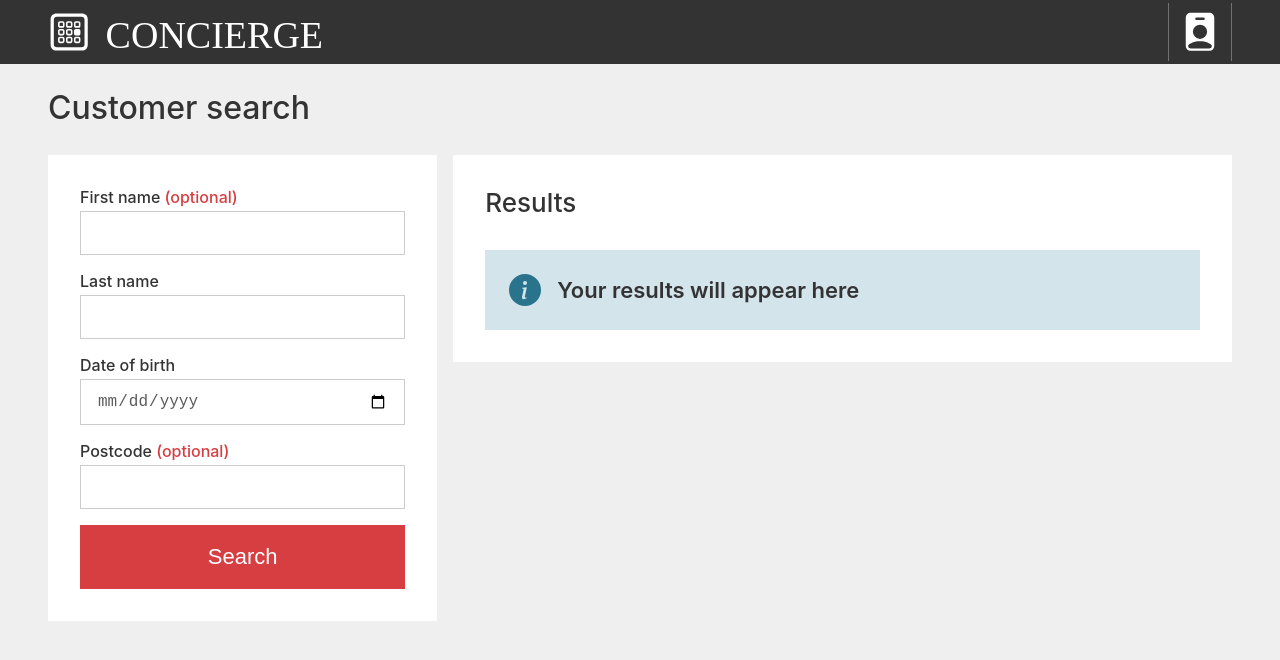
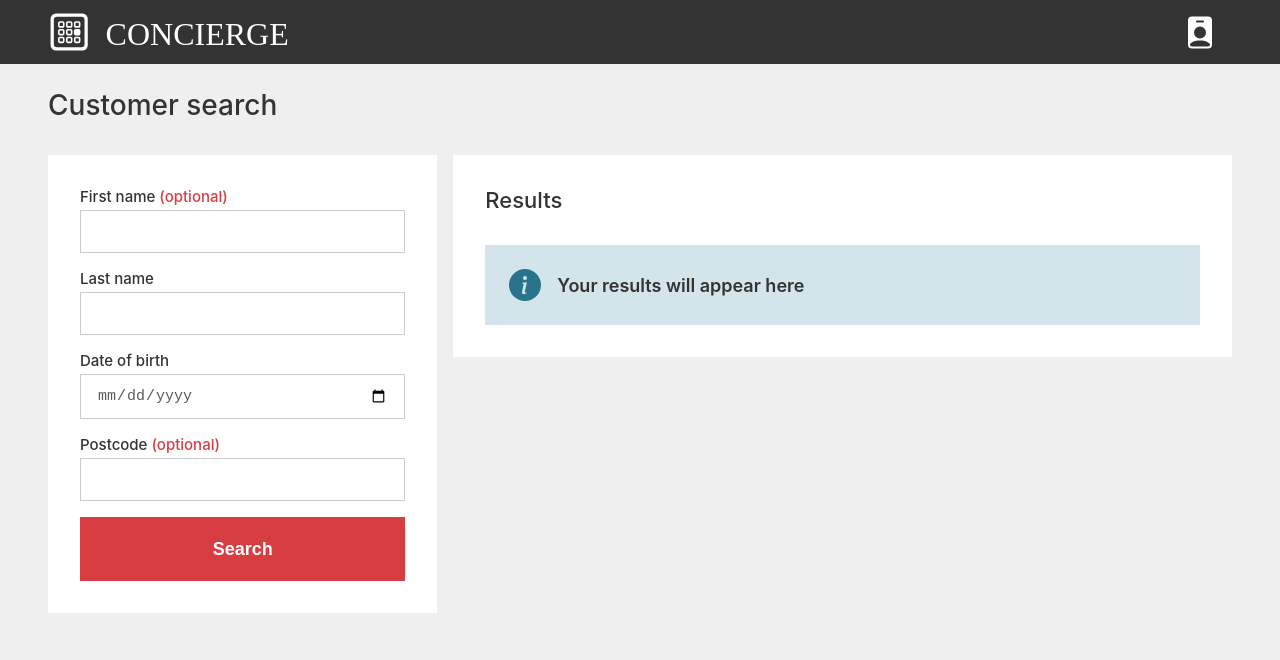
Before and after one commit to alexkinsey/concierge, a React (Create React App) app: page / in a window 1280 px wide. Shown: the top 660 px of the page. Built offline with nearby package versions, Linux system fonts and the light colour scheme.

Commit message:
tweated font and stylees

```diff
--- a/src/components/AppointmentDetails/index.styles.js
+++ b/src/components/AppointmentDetails/index.styles.js
@@ -18,6 +18,6 @@ export const TextArea = styled.textarea`
   margin-bottom: 1rem;
 
   font-family: 'Avenir Next';
-  font-size: 16px;
+  font-size: 15px;
   color: var(--darkGrey);
 `;
--- a/src/components/CreateEditAppointment/AppointmentDetailsForm/index.styles.js
+++ b/src/components/CreateEditAppointment/AppointmentDetailsForm/index.styles.js
@@ -5,6 +5,6 @@ export const TextArea = styled.textarea`
   padding: 1.5rem;
 
   font-family: 'Avenir Next';
-  font-size: 16px;
+  font-size: 15px;
   color: var(--darkGrey);
 `;
--- a/src/components/common/NavBar/index.js
+++ b/src/components/common/NavBar/index.js
@@ -9,7 +9,7 @@ const NavBar = () => {
           <LogoImage src={Logo}></LogoImage>
           <Title>CONCIERGE</Title>
         </Wrapper>
-        <AccountIcon xmlns="http://www.w3.org/2000/svg" width="38" height="38" fill="white" viewBox="0 0 16 16">
+        <AccountIcon xmlns="http://www.w3.org/2000/svg" width="32" height="32" fill="white" viewBox="0 0 16 16">
           <path d="M2 2a2 2 0 0 1 2-2h8a2 2 0 0 1 2 2v12a2 2 0 0 1-2 2H4a2 2 0 0 1-2-2V2zm4.5 0a.5.5 0 0 0 0 1h3a.5.5 0 0 0 0-1h-3zM8 11a3 3 0 1 0 0-6 3 3 0 0 0 0 6zm5 2.755C12.146 12.825 10.623 12 8 12s-4.146.826-5 1.755V14a1 1 0 0 0 1 1h8a1 1 0 0 0 1-1v-.245z" />
         </AccountIcon>
       </Aligner>
--- a/src/components/common/NavBar/index.style.js
+++ b/src/components/common/NavBar/index.style.js
@@ -30,7 +30,7 @@ export const Title = styled.div`
   color: var(--white);
   font-family: 'Avenir Next Condensed';
   font-weight: 500;
-  font-size: 38px;
+  font-size: 32px;
   margin-top: 5px;
 `;
 
@@ -39,10 +39,8 @@ export const LogoImage = styled.img`
 `;
 
 export const AccountIcon = styled.svg`
-  border-left: 1px solid rgba(255, 255, 255, 0.3);
-  border-right: 1px solid rgba(255, 255, 255, 0.3);
-  padding: 0 .75rem;
-  height: 90%;
+  padding: 0 1rem;
+  height: 95%;
 
   :hover {
     background-color: rgba(255, 255, 255, 0.2);
--- a/src/styles/Button.styles.js
+++ b/src/styles/Button.styles.js
@@ -15,7 +15,7 @@ export const TextButton = styled.button`
   color: var(--accent);
   background-color: transparent;
   border: none;
-  font-size: 22px;
+  font-size: 18px;
   font-weight: 600;
 
   margin: ${(props) => (props.right ? '0 0 0 auto' : '0')};
@@ -30,8 +30,8 @@ export const TextButton = styled.button`
 export const PrimaryButton = styled.button`
   background-color: var(--accent);
   border: none;
-  font-size: 22px;
-  font-weight: 500;
+  font-size: 18px;
+  font-weight: 600;
   color: var(--white);
 
   padding: 0 5rem;
@@ -49,8 +49,8 @@ export const SecondaryButton = styled.button`
   background-color: white;
   border: 0.15rem solid var(--accent);
 
-  font-size: 22px;
-  font-weight: 500;
+  font-size: 18px;
+  font-weight: 600;
   color: var(--accent);
   padding: 0 5rem;
   height: 4rem;
--- a/src/styles/Form.styles.js
+++ b/src/styles/Form.styles.js
@@ -13,7 +13,7 @@ export const FieldGroup = styled.div`
 `;
 
 export const Label = styled.label`
-  font-size: 16px;
+  font-size: 15px;
   color: var(--black);
   font-weight: 500;
 
@@ -23,7 +23,7 @@ export const Label = styled.label`
 
 export const Field = styled.input`
   padding: 0.75rem 1rem;
-  font-size: 16px;
+  font-size: 15px;
   color: var(--darkGrey);
 
   border: 1px solid var(--grey);
@@ -32,7 +32,7 @@ export const Field = styled.input`
 
 export const Selector = styled.select`
   padding: 0.75rem 1rem;
-  font-size: 16px;
+  font-size: 15px;
   color: var(--darkGrey);
 
   border: 1px solid var(--grey);
--- a/src/styles/GlobalStyles.js
+++ b/src/styles/GlobalStyles.js
@@ -16,8 +16,8 @@ export const GlobalStyles = createGlobalStyle`
     --warning: #F8EED5;
     --warningDark: #C6962A;
 
-    --maxPageWidth: 1480px;
-    --minPageWidth: 1000px;
+    --maxPageWidth: 1300px;
+    --minPageWidth: 1100px;
   }
 
   button:focus,
--- a/src/styles/Layout.styles.js
+++ b/src/styles/Layout.styles.js
@@ -19,7 +19,6 @@ export const TwoColumnBS = styled.div`
   max-width: var(--maxPageWidth);
   min-width: var(--minPageWidth);
   margin: auto;
-  padding: 0 3rem;
 
   display: grid;
   grid-template-columns: 2fr 1fr;
--- a/src/styles/Text.styles.js
+++ b/src/styles/Text.styles.js
@@ -1,7 +1,7 @@
 import styled from 'styled-components';
 
 export const Title = styled.h1`
-  font-size: 32px;
+  font-size: 28px;
   color: var(--black);
   font-weight: 500;
 
@@ -10,7 +10,7 @@ export const Title = styled.h1`
 `;
 
 export const Heading = styled.h2`
-  font-size: 26px;
+  font-size: 22px;
   color: var(--black);
   font-weight: 500;
 
@@ -19,7 +19,7 @@ export const Heading = styled.h2`
 `;
 
 export const Text = styled.p`
-  font-size: 16px;
+  font-size: 15px;
   color: var(--darkGrey);
   font-weight: 400;
 
@@ -36,7 +36,7 @@ export const TextLarger = styled(Text)`
   margin: ${(props) => (props.noSpace ? '0' : '0 0 0.75em 0')};
 
   color: var(--black);
-  font-size: 22px;
+  font-size: 18px;
   font-weight: 600;
 `;
 
```
